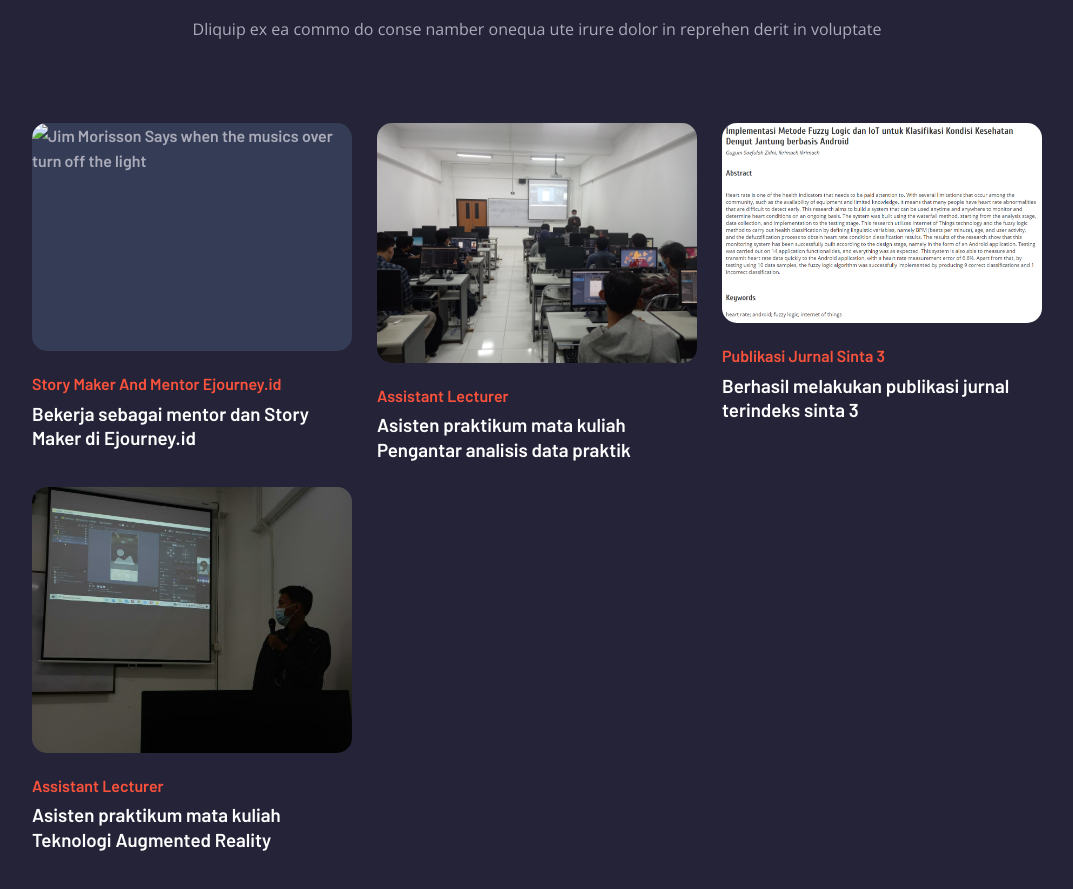
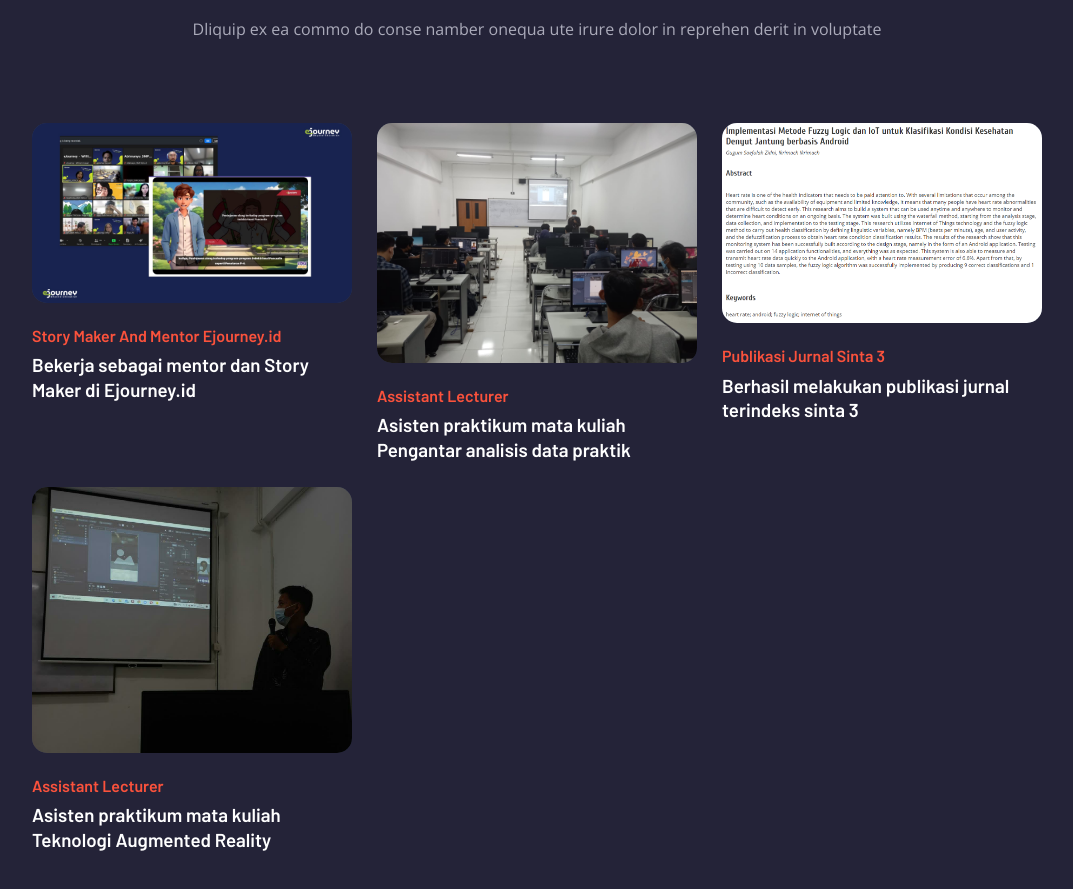
Before and after one commit to Gugumsz57/Gugumsz57.github.io, a plain HTML site: page index.html in a window 1280 px wide. Shown: the part 5592-6481 px from the top of the page, without its empty margins (103-1176 px from the left). Drawn offline with nearby package versions, Linux system fonts and the light colour scheme.

Commit message:
update1.1

```diff
--- a/index.html
+++ b/index.html
@@ -504,7 +504,7 @@
 
                 <figure class="card-banner">
                   <a href="#">
-                    <img src="./assets/images/blog-4.jpeg" width="1181" height="843" loading="lazy"
+                    <img src="./assets/images/blog-4.jpg" width="1181" height="843" loading="lazy"
                       alt="Jim Morisson Says when the musics over turn off the light" class="img-cover">
                   </a>
                 </figure>
```
